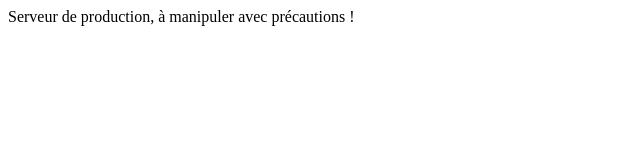
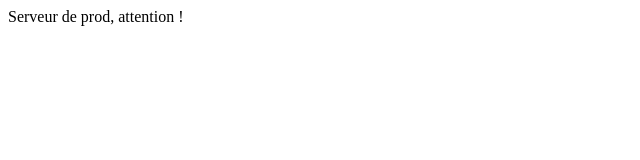
Before and after one commit to AlbanVidalenche/TP-Ansible, a plain HTML site: page files/index_prod.html in a window 1280 px wide. Shown: the whole page, without its empty margins (0-640 px from the left). Drawn offline with Linux system fonts and the light colour scheme.

```diff
--- a/files/index_prod.html
+++ b/files/index_prod.html
@@ -1,5 +1,5 @@
 <html lang="fr-fr"></html>
         <body>
-                Serveur de production, à manipuler avec précautions !
+                Serveur de prod, attention !
         </body>
 </html>
```
Also changed, not shown: files/index_dev.html (+1 -1 lines), 1 other file.
